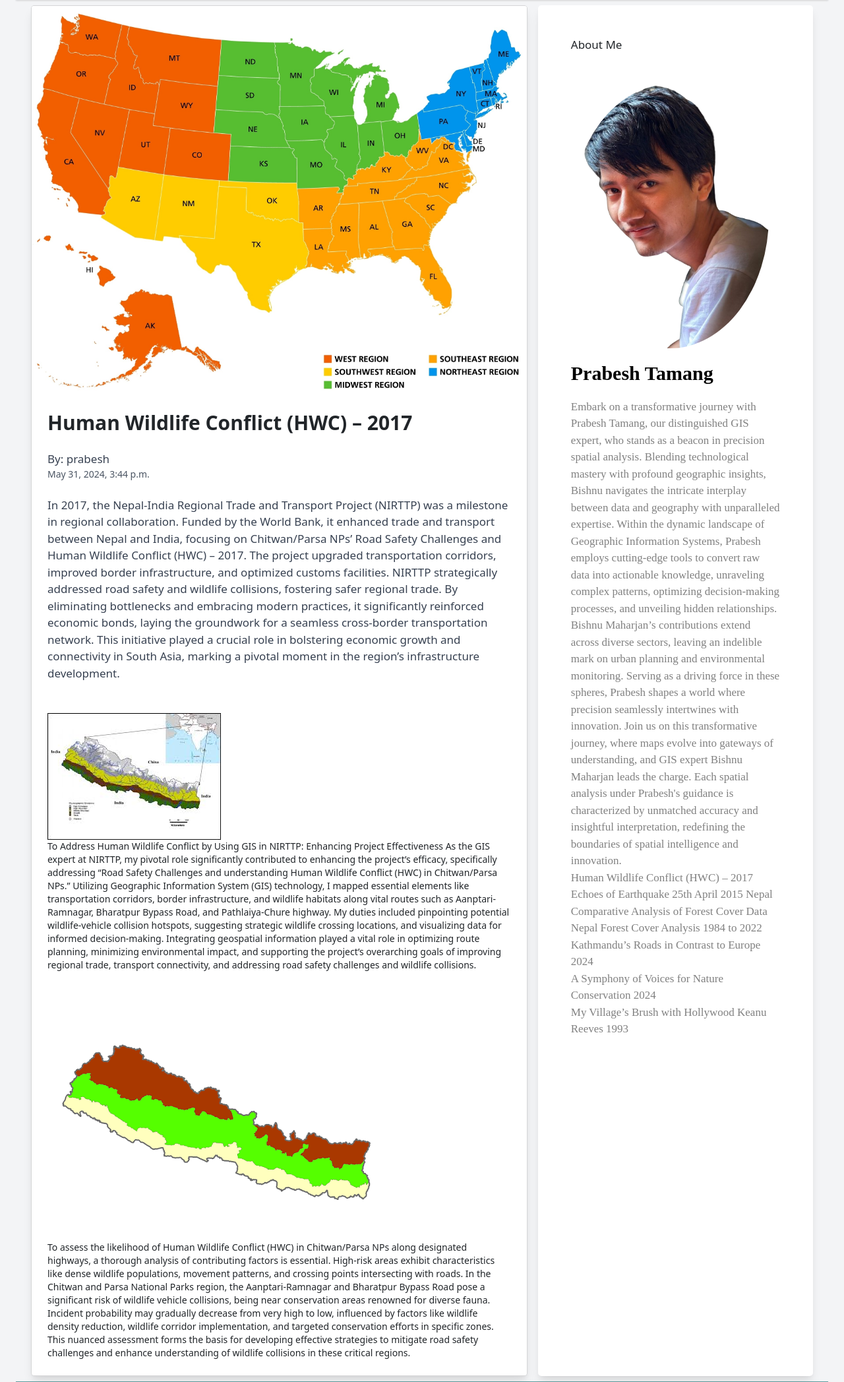
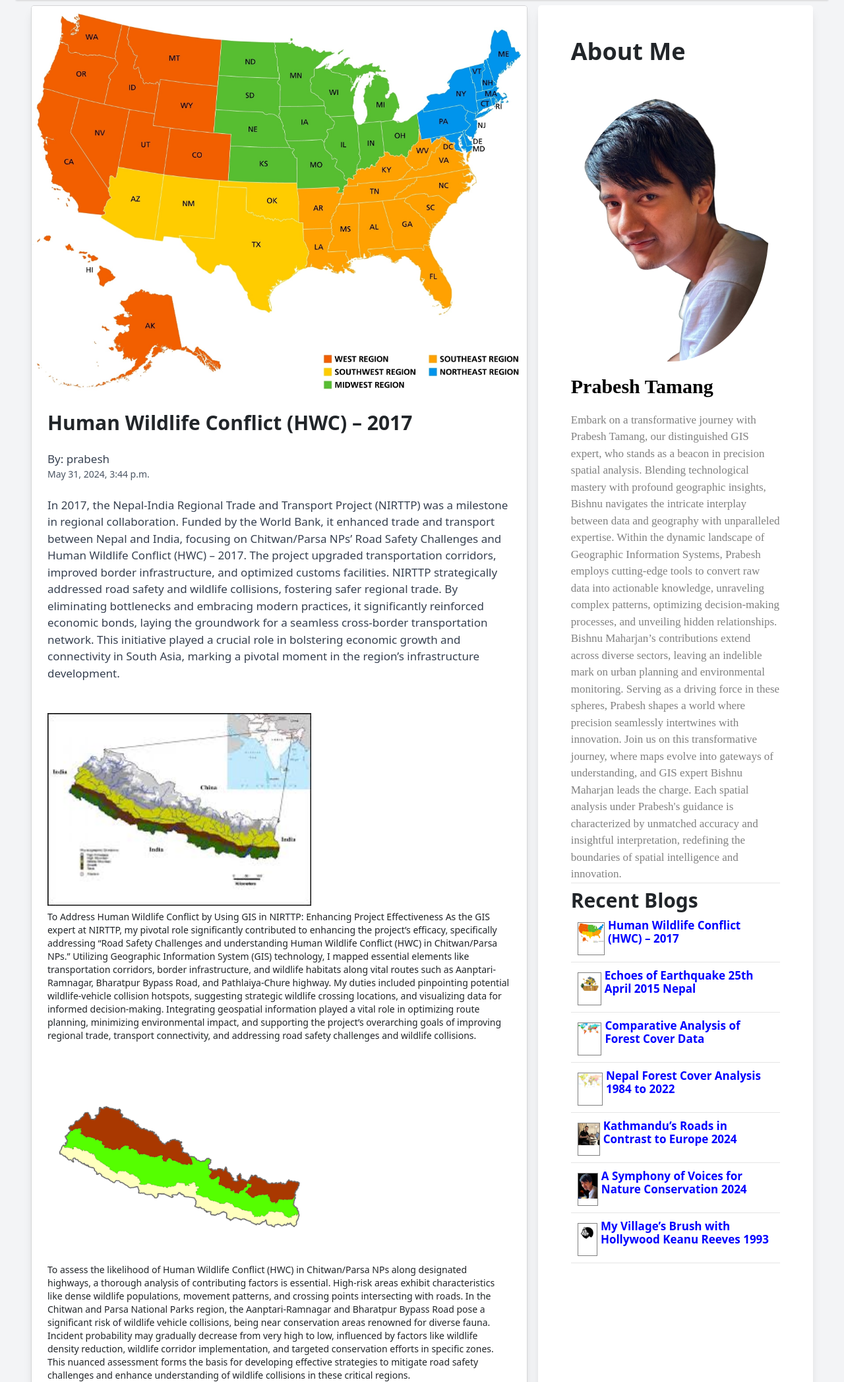
Before and after one commit to prabeshsamdi/django-blog-post, a Django app: page /post/7/ in a window 1280 px wide. Shown: the part 82-2177 px from the top of the page at 66% size. Run offline with Django 4.2, Linux system fonts and the light colour scheme; data comes from the database, SQL or seed files in the repository; some libraries are stand-ins or nearby versions.

Commit message:
changes: add recent blogs

```diff
--- a/blog/templates/post_detail.html
+++ b/blog/templates/post_detail.html
@@ -56,6 +56,53 @@
             background-position: center;
 
     }
+    .eachpost{
+        margin: 5px;
+        color: blue;
+        font-weight: bold;
+        display: flex;
+        margin-top: 10px;
+
+    }
+    .postimage{
+        height: 50px;
+        width: 50px;
+        margin: 5px;
+        border: 1px solid grey;
+    }
+    .zoom-container {
+    position: relative;
+    display: inline-block;
+}
+
+.zoom-img {
+    width: 400px;
+    transition: transform 0.3s ease;
+}
+
+.zoom-preview {
+    display: none;
+    position: absolute;
+    top: 0;
+    left: 420px; /* Adjust this value to position the zoomed image */
+    width: 400px; /* Adjust the size as needed */
+    height: 400px; /* Adjust the size as needed */
+    border: 1px solid #ccc;
+    background-size: 800px; /* Adjust based on zoom level */
+    background-repeat: no-repeat;
+    background-position: center;
+    z-index: 1000;
+}
+
+.zoom-container:hover .zoom-img {
+    transform: scale(1.2);
+}
+
+.zoom-container:hover .zoom-preview {
+    display: block;
+    background-image: url('{{ post.firstImage.url }}');
+}
+
 </style>
 <body class="bg-gray-100 p-6">
     <div class="container mx-auto ">
@@ -75,36 +122,90 @@
 
                     <div class="p-4 detail">
                         {% if post.firstImage %}
-                    <img src="{{ post.firstImage.url }}" alt="{{ post.title }}" class="w-400 object-cover transition-transform duration-300 zoom">
-                    {% endif %}
-                        <p class="text-sm ">{{ post.first }}</p>
+                        <div class="zoom-container">
+                            <img src="{{ post.firstImage.url }}" alt="{{ post.title }}" class="zoom-img">
+                            <div class="zoom-preview"></div>
+                        </div>
+                        {% endif %}
+                        <p class="text-sm">{{ post.first }}</p>
                     </div>
+
                     <div class="p-4 detail">
                         {% if post.secondImage %}
-                    <img src="{{ post.secondImage.url }}" alt="{{ post.title }}" class="w-400 object-cover transition-transform duration-300 zoom">
-                    {% endif %}
-                        <p class="text-sm ">{{ post.second }}</p>
+                        <div class="zoom-container">
+                            <img src="{{ post.secondImage.url }}" alt="{{ post.title }}" class="zoom-img">
+                            <div class="zoom-preview"></div>
+                        </div>
+                        {% endif %}
+                        <p class="text-sm">{{ post.second }}</p>
                     </div>
 
                 </div>
             </div>
             {% for aboutme in about%}
             <div class="bg-white m-2 shadow-lg rounded-sm overflow-hidden aboutme">
-                <h1>About Me </h1>
+                <h1 class="text-4xl font-bold">About Me </h1>
                 <div class="profile" style="background-image: url('{{aboutme.profile_pic.url}}');">
 
                 </div>
                 <h2>{{aboutme.full_name}}</h2>
                 <p>{{aboutme.about}}</p>
+                <hr>
+                <h1 class="text-3xl font-bold mt-2 mb-2"> Recent Blogs</h1>
                 {%for post in posts%}
-                <div class="posts">
-                    <p>{{post.title}}</p>
+                    <div class="eachpost">
+                        <div class="postimage">
+                             <img src="{{post.titleImage.url}}" alt="">
+                        </div>
+                        <h3>{{post.title}}</h3>
                 </div>
+<hr>
                 {%endfor%}
             </div>
             {%endfor%}
         </div>
     </div>
 </body>
+<script>
+    document.addEventListener('DOMContentLoaded', function () {
+    const zoomContainer = document.querySelector('.zoom-container');
+    const zoomImg = document.querySelector('.zoom-img');
+    const zoomPreview = document.querySelector('.zoom-preview');
+
+    zoomContainer.addEventListener('mousemove', function (e) {
+        const rect = zoomContainer.getBoundingClientRect();
+        const x = e.clientX - rect.left; // x position within the element
+        const y = e.clientY - rect.top; // y position within the element
+
+        const imgWidth = zoomImg.offsetWidth;
+        const imgHeight = zoomImg.offsetHeight;
+
+        const previewWidth = zoomPreview.offsetWidth;
+        const previewHeight = zoomPreview.offsetHeight;
+
+        // Calculate background position for zoom-preview
+        const bgPosX = (x / imgWidth) * 100;
+        const bgPosY = (y / imgHeight) * 100;
+
+        zoomPreview.style.backgroundPosition = `${bgPosX}% ${bgPosY}%`;
+
+        // Position the zoom-preview near the mouse cursor
+        const previewX = x - (previewWidth / 2);
+        const previewY = y - (previewHeight / 2);
+
+        zoomPreview.style.left = `${previewX}px`;
+        zoomPreview.style.top = `${previewY}px`;
+    });
+
+    zoomContainer.addEventListener('mouseleave', function () {
+        zoomPreview.style.display = 'none';
+    });
+
+    zoomContainer.addEventListener('mouseenter', function () {
+        zoomPreview.style.display = 'block';
+    });
+});
+
+</script>
 </html>
 {%endblock%}
```
